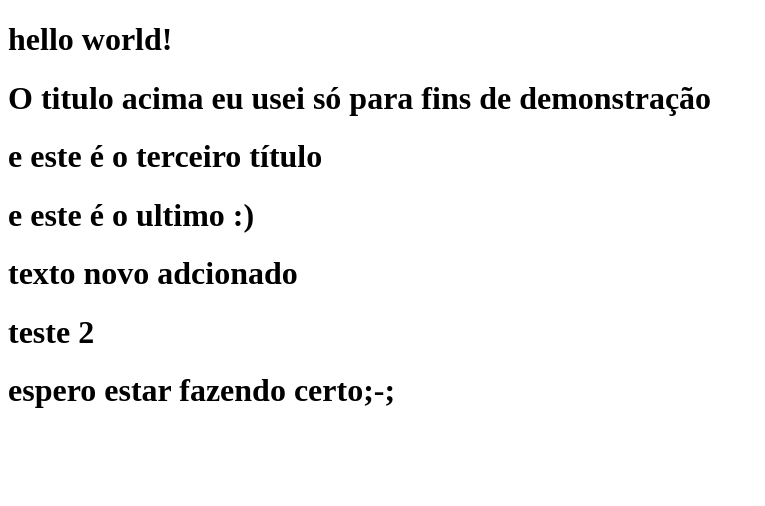
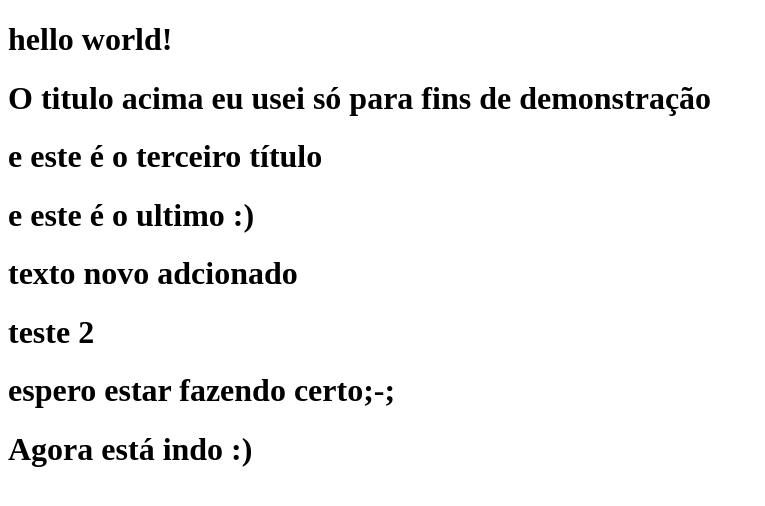
Before and after one commit to hr6888125-sketch/deploy, a plain HTML site: page index.html in a window 1280 px wide. Shown: the whole page, without its empty margins (0-765 px from the left). Drawn offline with Linux system fonts and the light colour scheme.

Commit message:
adicionando quarto texto

```diff
--- a/index.html
+++ b/index.html
@@ -13,5 +13,7 @@
     <H1>texto novo adcionado</H1>
     <H1>teste 2</H1>
     <H1>espero estar fazendo certo;-;</H1>
+    <H1>Agora está indo :)</H1>
+
 </body>
 </html>
```
